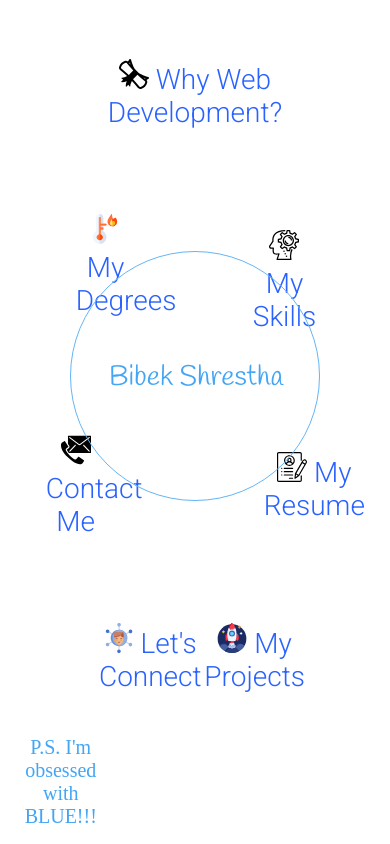
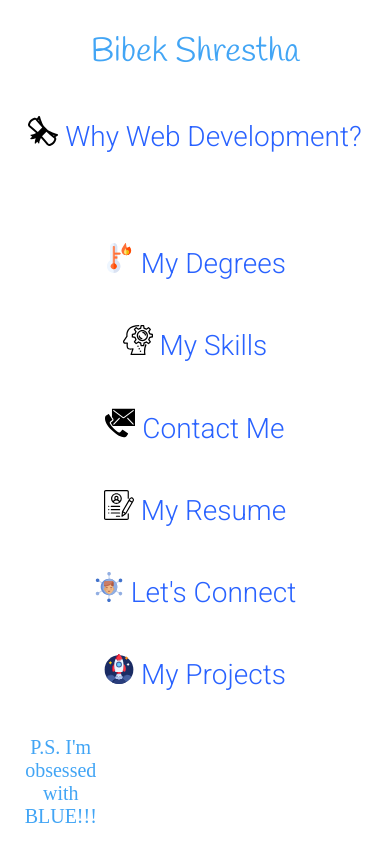
Before and after one commit to BibekStha/bibekstha.me-old, a Vue app: page /about in a window 390 px wide. Built offline with nearby package versions, Linux system fonts and the light colour scheme; a web font is replaced by a local one; what vue-typed-js would draw is missing.

Commit message:
add responsive design and fix some bugs

```diff
--- a/package.json
+++ b/package.json
@@ -53,5 +53,10 @@
   ],
   "gitHooks": {
     "pre-commit": "lint-staged"
+  },
+  "lint-staged": {
+    "*.{js,vue}": [
+      "git add"
+    ]
   }
 }
--- a/src/components/AmGoodAt.vue
+++ b/src/components/AmGoodAt.vue
@@ -1,5 +1,5 @@
 <template>
-  <v-flex xs2 offset-xs4>
+  <v-flex sm2 xs12 offset-sm4 offset-xs0>
     <v-layout row justify-center>
       <v-dialog
         v-model="dialog"
@@ -106,4 +106,10 @@ export default {
   font-weight: 300;
   color: #2962ff;
 }
+
+@media screen and (max-width: 620px) {
+  #skills_container {
+    padding: 5px 10px;
+  }
+}
 </style>
--- a/src/components/ContactMe.vue
+++ b/src/components/ContactMe.vue
@@ -1,5 +1,5 @@
 <template>
-  <v-flex xs2 offset-xs1>
+  <v-flex sm2 xs12 offset-sm1 offset-xs0>
     <v-dialog
       v-model="dialog"
       hide-overlay
--- a/src/components/MyEdTimeline.vue
+++ b/src/components/MyEdTimeline.vue
@@ -1,5 +1,5 @@
 <template>
-  <v-flex xs2 offset-xs2>
+  <v-flex sm2 xs12 offset-sm2 offset-xs0>
     <v-dialog
       v-model="dialog"
       fullscreen
@@ -31,13 +31,13 @@
                 <h1 class="font-weight-thin section_title">
                   Education History
                 </h1>
-                <v-flex px-5>
+                <v-flex>
                   <Timeline
                     :timeline-items="dataTimeline"
                     :message-when-no-items="messageWhenNoItems"
                     :unique-year="true"
                     order="desc"
-                    class="px-5"
+
                   />
                 </v-flex>
               </v-list>
--- a/src/components/Projects.vue
+++ b/src/components/Projects.vue
@@ -1,5 +1,5 @@
 <template>
-  <v-flex xs2 offset-xs1>
+  <v-flex sm2 xs12 offset-sm1 offset-xs0>
     <v-layout row justify-center>
       <v-dialog
         v-model="dialog"
--- a/src/components/Resume.vue
+++ b/src/components/Resume.vue
@@ -1,5 +1,5 @@
 <template>
-  <v-flex xs2 offset-xs6>
+  <v-flex sm2 xs12 offset-sm6 offset-xs0>
     <v-layout row justify-center>
       <v-dialog
         v-model="dialog"
--- a/src/components/Social.vue
+++ b/src/components/Social.vue
@@ -1,5 +1,5 @@
 <template>
-  <v-flex xs3 offset-xs3>
+  <v-flex sm3 xs12 offset-sm3 offset-xs0>
     <v-layout row justify-center>
       <v-dialog
         v-model="dialog"
--- a/src/components/WebDev.vue
+++ b/src/components/WebDev.vue
@@ -1,5 +1,5 @@
 <template>
-  <v-flex xs4 id="webdev">
+  <v-flex sm4 xs12 id="webdev">
     <v-layout row justify-center>
       <v-dialog
         v-model="dialog"
@@ -88,4 +88,12 @@ export default {
   text-align: start;
   color: #0d47a1;
 }
+
+
+@media screen and (max-width: 620px) {
+  #webdev p {
+    padding: 0 10px;
+  }
+}
+
 </style>
--- a/src/components/projects/Erudition.vue
+++ b/src/components/projects/Erudition.vue
@@ -21,7 +21,7 @@
           </v-flex>
 
           <v-flex xs5>
-            <a href="http://dotastats.ga" target="_blank">
+            <a href="http://erudition-journal.azurewebsites.net" target="_blank">
               <img
                 src="../../assets/erudition.gif"
                 alt=""
--- a/src/components/projects/GetTogether.vue
+++ b/src/components/projects/GetTogether.vue
@@ -6,7 +6,7 @@
         <small>[ Group ]</small>
         <v-layout row wrap pt-2>
           <v-flex xs5>
-            <a href="http://dotastats.ga" target="_blank">
+            <a href="http://get-together.gq" target="_blank">
               <img
                 src="../../assets/gettogether.gif"
                 alt=""
--- a/src/views/About.vue
+++ b/src/views/About.vue
@@ -1,11 +1,11 @@
 <template>
-  <v-container class="about" full_height>
+  <v-container class="about" full_height id="about">
     <v-layout column fill-height>
       <!-- <v-flex shrink mb-2>
         <p class="font-weight-light">Bibek Shrestha</p>
       </v-flex> -->
       <v-layout column justify-center id="about-section">
-        <v-layout id="center-img-container">
+        <v-layout id="center-img-container" class="order-xs-1">
           <!-- <img src="../assets/Bibek.png" id="center-img"> -->
           <v-flex id="center_name_container">
             <v-layout
@@ -19,7 +19,7 @@
             >
           </v-flex>
         </v-layout>
-        <v-layout row justify-center align-center>
+        <v-layout row justify-center align-center order-xs-2>
           <webdev></webdev>
         </v-layout>
         <v-layout row align-center>
@@ -28,12 +28,6 @@
         </v-layout>
         <v-layout row align-center>
           <contact-me></contact-me>
-          <!-- <v-flex xs2 offset-xs6>
-            <a href="Resume.pdf" target="_blank">
-              <img src="../assets/resume.svg" alt="Grad Certificate Logo" width="30px" height="auto">
-              <span class="section_heading">Download my resume</span>
-            </a>
-          </v-flex> -->
           <resume></resume>
         </v-layout>
         <v-layout row align-center>
@@ -133,4 +127,35 @@ span.section_heading:hover {
   font-size: 32px;
   color: #0a3880;
 }
+
+@media screen and (max-width: 620px) {
+  #about-section {
+    display: flex;
+    flex-direction: column;
+  }
+
+  #center-img-container {
+    border: none;
+    border-radius: 0;
+    font-size: 1.2em;
+    position: absolute;
+    top: 30px;
+    // right: 0;
+    max-height: 20px;
+    max-width: inherit;
+    width: 100%;
+    height: 20px;
+    padding-bottom: 30px;
+
+  }
+  #about-section>div {
+    display: flex;
+    flex-direction: column;
+    height: fit-content;
+  }
+  #webdev {
+    padding-top: 100px;
+    height: 10px;
+  }
+}
 </style>
--- a/src/views/Home.vue
+++ b/src/views/Home.vue
@@ -1,6 +1,6 @@
 <template>
-  <v-layout class="home" row full_height>
-    <v-layout xs12 sm6 align-end ma-0 home-block>
+  <v-layout class="home" row full_height id="home">
+    <v-layout xs12 sm6 align-end ma-0 home-block order-sm1 order-xs1 id="home_img">
       <v-flex fsz>
         <router-link to="/about">
           <img
@@ -11,7 +11,7 @@
         </router-link>
       </v-flex>
     </v-layout>
-    <v-flex pa-1 xs12 sm6 home-block>
+    <v-flex pa-1 xs12 sm6 home-block order-sm2 order-xs1 id="home_intro">
       <Intro v-if="intro_status" @click="hideIntro" />
     </v-flex>
     <v-layout id="intro_info">
@@ -54,4 +54,31 @@ export default {
   color: #00b8d4;
   font-family: "Handlee", cursive;
 }
+
+@media screen and (max-width: 620px) {
+  .home#home {
+    display: flex;
+    flex-direction: column;
+    height: 100vh;
+  }
+  #home_intro {
+    order: 1;
+    width: 100vw;
+    flex-grow: 1;
+  }
+
+  #home_img {
+    order: 2;
+    width: 100vw;
+    flex-grow: 0;
+  }
+  #headshot_img {
+    width: 80%;
+    height: auto;
+  }
+
+  #intro_info {
+    display: none;
+  }
+}
 </style>
```
